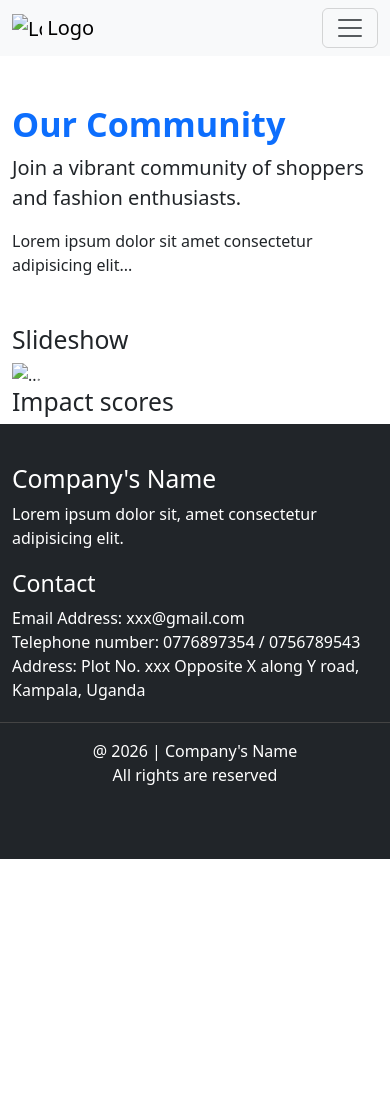
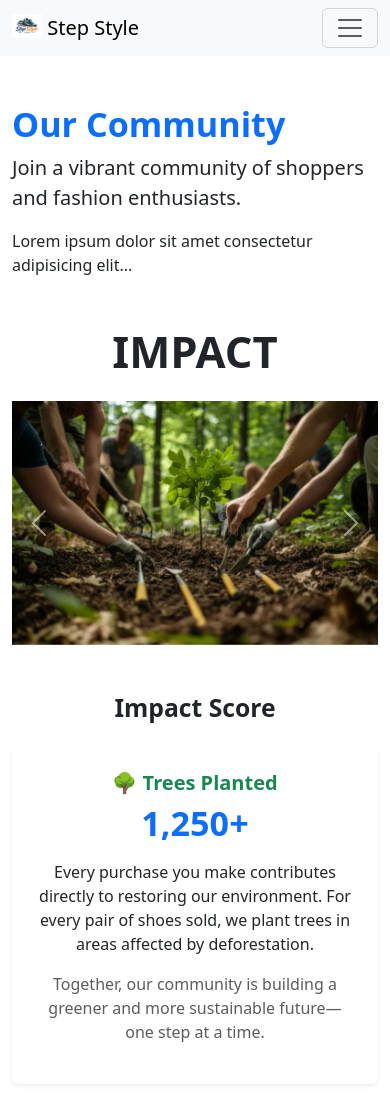
Before and after one commit to Arokrokie/step_style, a plain HTML site: page html/community.html in a window 390 px wide. Shown: the top 1100 px of the page. Before the commit the page ends 859 px from the top, so only its background shows below. Drawn offline with Linux system fonts and the light colour scheme.

Commit message:
linking logo image

```diff
--- a/html/community.html
+++ b/html/community.html
@@ -14,8 +14,8 @@
 <nav class="navbar navbar-expand-lg bg-body-tertiary">
   <div class="container-fluid">
     <a class="navbar-brand" href="#">
-      <img src="#" alt="Logo" width="30" height="24" class="d-inline-block align-text-top">
-      Logo
+      <img src="/images/logo.png" alt="Logo" width="30" height="24" class="d-inline-block align-text-top">
+      Step Style
     </a>
 
     <button class="navbar-toggler" type="button" data-bs-toggle="collapse" data-bs-target="#navbarNav">
@@ -63,18 +63,17 @@
 <!-- slideshow -->
 <section id="slideshow">
   <div class="container">
-    <h2>Slideshow</h2>
-
+    <h2 class="text-center display-1 my-4 fw-bold">IMPACT</h2>
     <div id="carouselExample" class="carousel slide">
       <div class="carousel-inner">
         <div class="carousel-item active">
-          <img src="..." class="d-block w-100" alt="...">
+          <img src="/images/impact.webp" class="d-block w-100">
         </div>
         <div class="carousel-item">
-          <img src="..." class="d-block w-100" alt="...">
+          <img src="/images/impact2.jpg" class="d-block w-100">
         </div>
         <div class="carousel-item">
-          <img src="..." class="d-block w-100" alt="...">
+          <img src="/images/impact3.webp" class="d-block w-100">
         </div>
       </div>
 
@@ -90,11 +89,30 @@
 </section>
 
 <!-- impact -->
-<section id="impact">
+<section id="impact" class="my-5">
   <div class="container">
-    <h2>Impact scores</h2>
-    <div class="impact-cards">
-      <div class="impact-card"></div>
+    <h2 class="fw-bold text-center mb-4">Impact Score</h2>
+    <div class="row justify-content-center">
+      <!-- Impact Card -->
+      <div class="col-md-6">
+        <div class="card shadow-sm text-center border-0">
+          <div class="card-body p-4">
+            <h5 class="card-title text-success fw-bold">
+              🌳 Trees Planted
+            </h5>
+            <h1 class="display-4 fw-bold text-primary">
+              1,250+
+            </h1>
+            <p class="card-text mt-3">
+              Every purchase you make contributes directly to restoring our environment.
+              For every pair of shoes sold, we plant trees in areas affected by deforestation.
+            </p>
+            <p class="text-muted">
+              Together, our community is building a greener and more sustainable future—one step at a time.
+            </p>
+          </div>
+        </div>
+      </div>
     </div>
   </div>
 </section>
```
Also changed, not shown: html/index.html (+20 -9 lines), html/login.html (+3 -3 lines).
